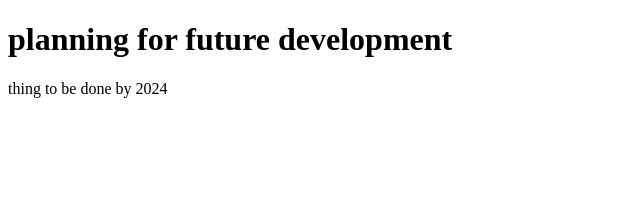
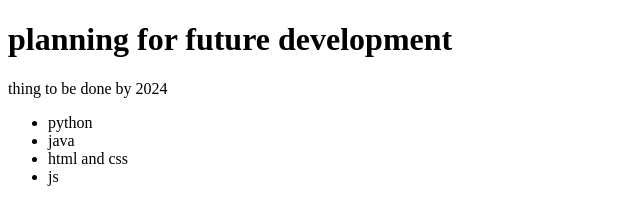
Before and after one commit to A-Obul-Reddy/one-plan, a plain HTML site: page index.html in a window 1280 px wide. Shown: the whole page, without its empty margins (0-640 px from the left). Drawn offline with Linux system fonts and the light colour scheme.

Commit message:
Update index.html

```diff
--- a/index.html
+++ b/index.html
@@ -6,5 +6,11 @@
 <body>
 <h1>planning for future development</h1>
 <p>thing to be done by 2024</p>
+<ul>
+<li>python</li>
+<li>java</li>
+<li>html and css</li>
+<li>js</li>
+</ul>
 </body>
 </html>
```
